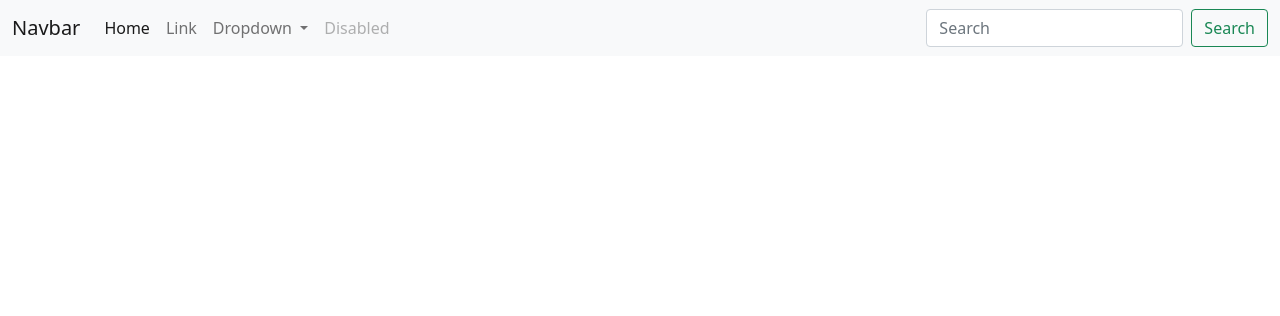
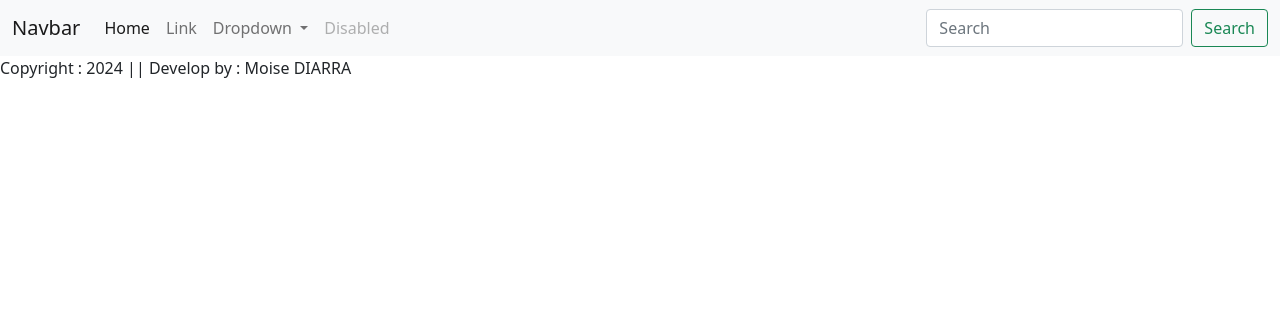
Before and after one commit to moisediarra/ecomProject, a Django app: page / in a window 1280 px wide. Shown: the top 316 px of the page. Run offline with Django 5.2, Linux system fonts and the light colour scheme; some libraries are stand-ins or nearby versions.

Commit message:
Add footer block after main-content code in base.html

```diff
--- a/app/templates/app/base.html
+++ b/app/templates/app/base.html
@@ -59,6 +59,10 @@
 
 {% block main-content %}{% endblock main-content %}
 
+<footer>
+    Copyright : 2024 || Develop by : Moise DIARRA
+</footer>
+
 
 
 <script src="https://cdn.jsdelivr.net/npm/@popperjs/core@2.9.2/dist/umd/popper.min.js"
```
